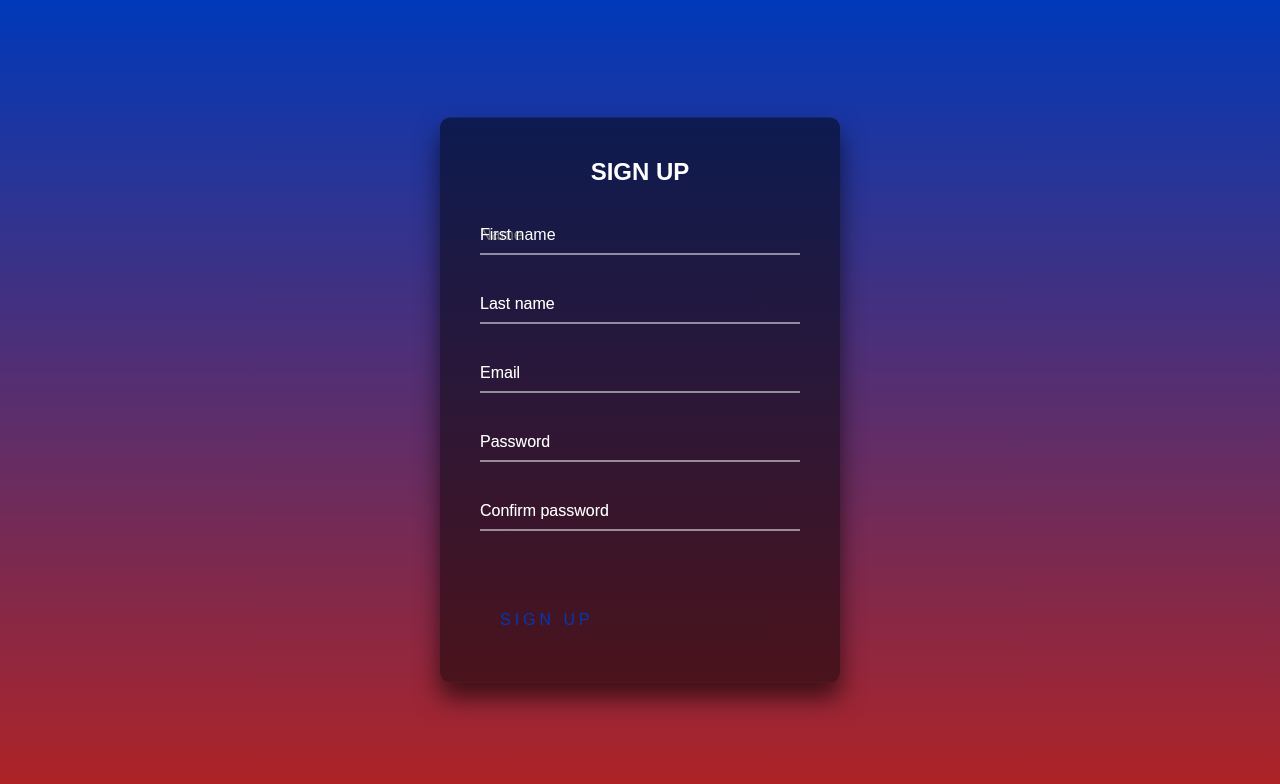
After one commit to LiridonaMehmeti/PorjectWEB2, a PHP site: page /signup.php in a window 1280 px wide. The commit adds this page. Shown: the top 784 px of the page. Run offline with PHP 8.4, Linux system fonts and the light colour scheme.

Commit message:
added signup form

```diff
--- a/Main/login.css
+++ b/Main/signup.css
@@ -8,7 +8,7 @@ html {
     background: linear-gradient(#0039b9, #b12323);
   }
 
-  .login-box {
+  .signup-box {
     position: absolute;
     top: 50%;
     left: 50%;
@@ -21,18 +21,18 @@ html {
     border-radius: 10px;
   }
 
-  .login-box h2 {
+  .signup-box h2 {
     margin: 0 0 30px;
     padding: 0;
     color: #fff;
     text-align: center;
   }
 
-  .login-box .user-box {
+  .signup-box .user-box {
     position: relative;
   }
 
-  .login-box .user-box input {
+  .signup-box .user-box input {
     width: 100%;
     padding: 10px 0;
     font-size: 16px;
@@ -43,7 +43,7 @@ html {
     outline: none;
     background: transparent;
   }
-  .login-box .user-box label {
+  .signup-box .user-box label {
     position: absolute;
     top: 0;
     left: 0;
@@ -54,15 +54,15 @@ html {
     transition: 0.5s;
   }
 
-  .login-box .user-box input:focus ~ label,
-  .login-box .user-box input:valid ~ label {
+  .signup-box .user-box input:focus ~ label,
+  .signup-box .user-box input:valid ~ label {
     top: -20px;
     left: 0;
     color: #0039b9;
     font-size: 12px;
   }
 
-  .login-box form a {
+  .signup-box form a {
     position: relative;
     display: inline-block;
     padding: 10px 20px;
@@ -76,15 +76,15 @@ html {
     letter-spacing: 4px;
   }
 
-  .login-box a:hover {
+  .signup-box a:hover {
     background: #b12323;
     color: #fff;
-    border-radius: 5px;
+    border-radius: 6px;
     box-shadow: 0 0 5px #03e9f4, 0 0 25px #03e9f4, 0 0 50px #03e9f4,
       0 0 100px #03e9f4;
   }
 
-  .login-box a span {
+  .signup-box a span {
     position: absolute;
     display: block;
   }
--- /dev/null
+++ b/Main/signup.php
@@ -0,0 +1,69 @@
+<!DOCTYPE html>
+<html>
+<head>
+    <meta charset='utf-8'>
+    <meta http-equiv='X-UA-Compatible' content='IE=edge'>
+    <title>Login Page</title>
+    <meta name='viewport' content='width=device-width, initial-scale=1'>
+    <link rel='stylesheet' type='text/css' media='screen' href='signup.css'>
+    <script src='main.js'></script>
+</head>
+<body>
+
+    <div class="signup-box">
+        <h2>SIGN UP</h2>
+        <form>
+          <div class="user-box">
+          <input type="text" name="name" placeholder="Name" required>
+            <label>First name</label>
+          </div>
+          <div class="user-box">
+          <input type="text" name="lastname" placeholder="Last name" required>
+            <label>Last name</label>
+          </div>
+          <div class="user-box">
+          <input type="email" name="email" placeholder="Email" required>
+            <label>Email</label>
+          </div>
+          <div class="user-box">
+          <input type="password" name="password" placeholder="Password" required>
+            <label>Password</label>
+          </div>
+          <div class="user-box">
+          <input type="password" name="password" placeholder="Confirm password" required>
+            <label>Confirm password</label>
+          </div>
+
+  <a href="Login.php">
+            <span></span>
+            <span></span>
+            <span></span>
+            <span></span>
+            Sign Up
+          </a>
+</form>
+<?php
+// Check if the form is submitted
+if ($_SERVER["REQUEST_METHOD"] == "POST") {
+  // Retrieve the form data
+  $name = $_POST["Name"];
+  $lastname = $_POST["Last Name"];
+  $email = $_POST["Email"];
+  $password = $_POST["Password"];
+  $password = $_POST["Cofirm password"];
+
+
+  // Validate the form data (you can add more validation as per your requirements)
+  if (empty($name) || empty($lastname)|| empty($email) || empty($password)|| empty($password)) {
+    echo "Please fill in all the fields.";
+    header("Location: Login.php");
+    exit();
+  } else {
+    // Perform further processing (e.g., database insertion, user creation, etc.)
+    // ...
+
+    // Display a success message
+    echo "Sign up successful!";
+  }
+}
+?>
```
